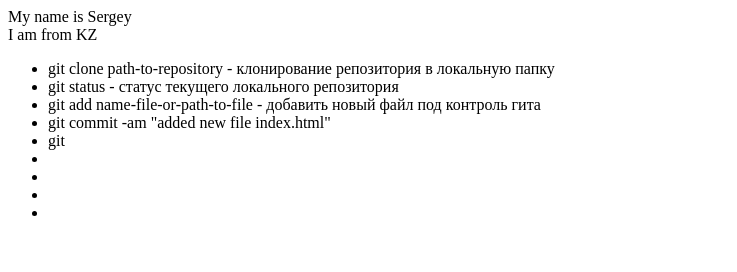
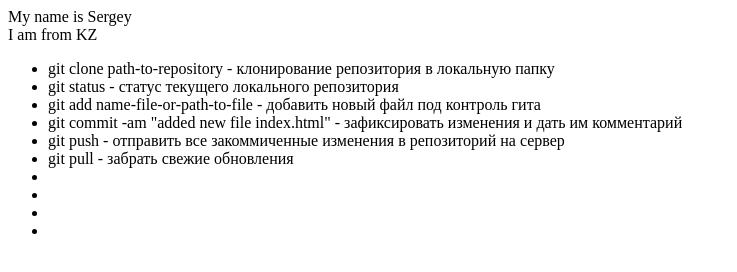
Before and after one commit to kabawonga/git-lesson, a plain HTML site: page index.html in a window 1280 px wide. Shown: the whole page, without its empty margins (0-737 px from the left). Drawn offline with Linux system fonts and the light colour scheme.

Commit message:
added push-pull instructions to html

```diff
--- a/index.html
+++ b/index.html
@@ -21,8 +21,15 @@
           git add name-file-or-path-to-file - добавить новый файл под контроль
           гита
         </li>
-        <li>git commit -am "added new file index.html"</li>
-        <li>git</li>
+        <li>
+          git commit -am "added new file index.html" - зафиксировать изменения и
+          дать им комментарий
+        </li>
+        <li>
+          git push - отправить все закоммиченные изменения в репозиторий на
+          сервер
+        </li>
+        <li>git pull - забрать свежие обновления</li>
         <li></li>
         <li></li>
         <li></li>
```
